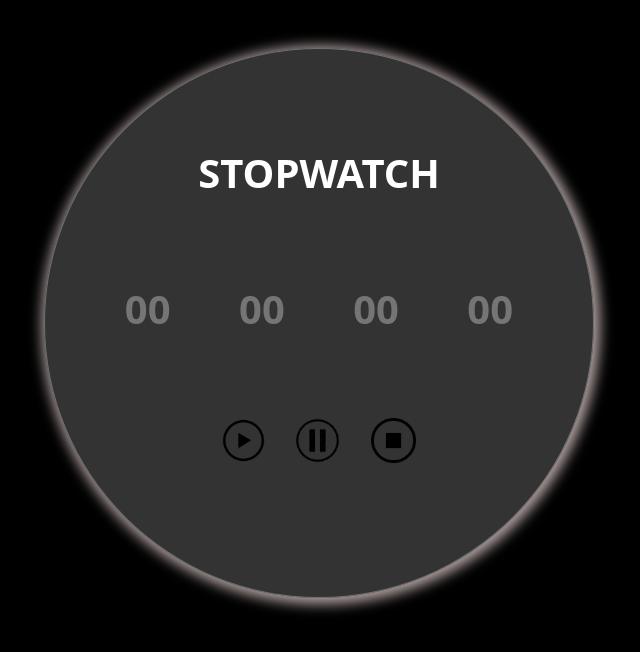
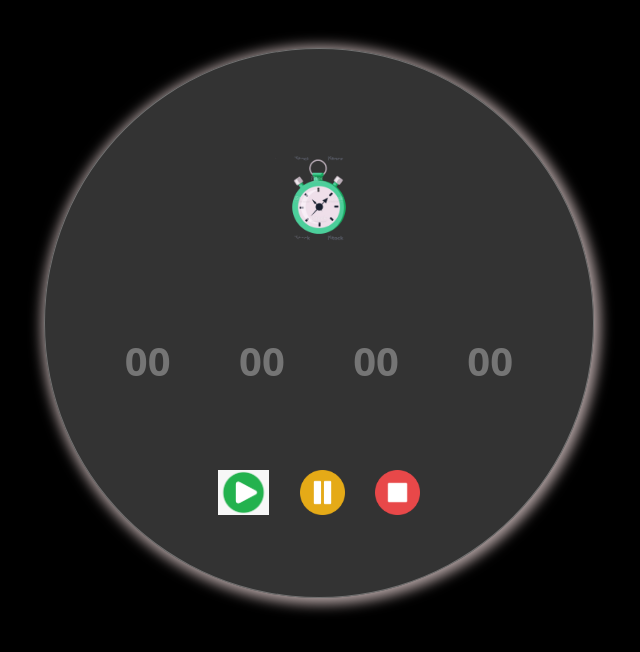
Before and after one commit to AdeyoolaIyanuoluwa/Stopwatch, a plain HTML site: page index.html in a window 1280 px wide. Shown: the whole page, without its empty margins (321-961 px from the left). Drawn offline with Linux system fonts and the light colour scheme.

Commit message:
added images

```diff
--- a/index.html
+++ b/index.html
@@ -11,14 +11,14 @@
 <body class="bg-black">
     <center>
         <div class="margin container col-3 mt-5">
-            <h1 class="text-white watch fw-bold">STOPWATCH</h1>
+            <h1 class="text-white watch fw-bold"><img src="stopw-removebg-preview.png" height="100" alt=""></h1>
             <input type="text" class="  fs-1 p-2 text-white fw-bold mt-5  border-0 text-center rounded-pill" disabled placeholder="00" id="hours">
             <input type="text" class="  fs-1 p-2 text-white fw-bold border-0  text-center" disabled placeholder="00" id="minutes">
             <input type="text" class="  fs-1 p-2 text-white fw-bold border-0  text-center" disabled placeholder="00" id="seconds">
             <input type="text" class="  fs-1 p-2 text-white fw-bold border-0 text-center" disabled placeholder="00" id="millisec"><br> <br> <br>
-            <button onclick="startTimer()" class="btn text-dark"><img src="start2-removebg-preview.png" height="45" alt=""></button>
-            <button onclick="pause()" class="btn text-dark"><img src="pause-removebg-preview.png" height="45" alt=""></button>
-            <button onclick="stop()" class="btn text-dark"><img src="stop-circle-outline.png" height="45" alt=""></button>
+            <button onclick="startTimer()" class="btn text-dark"><img src="start.png" height="45" alt=""></button>
+            <button onclick="pause()" class="btn text-dark"><img src="color pause.png" height="45" alt=""></button>
+            <button onclick="stop()" class="btn text-dark"><img src="color stop.png" height="45" alt=""></button>
         </div>
     </center>
 
```
Also changed, not shown: color stop.png (added), start.png (added), stopw-removebg-preview.png (added).
